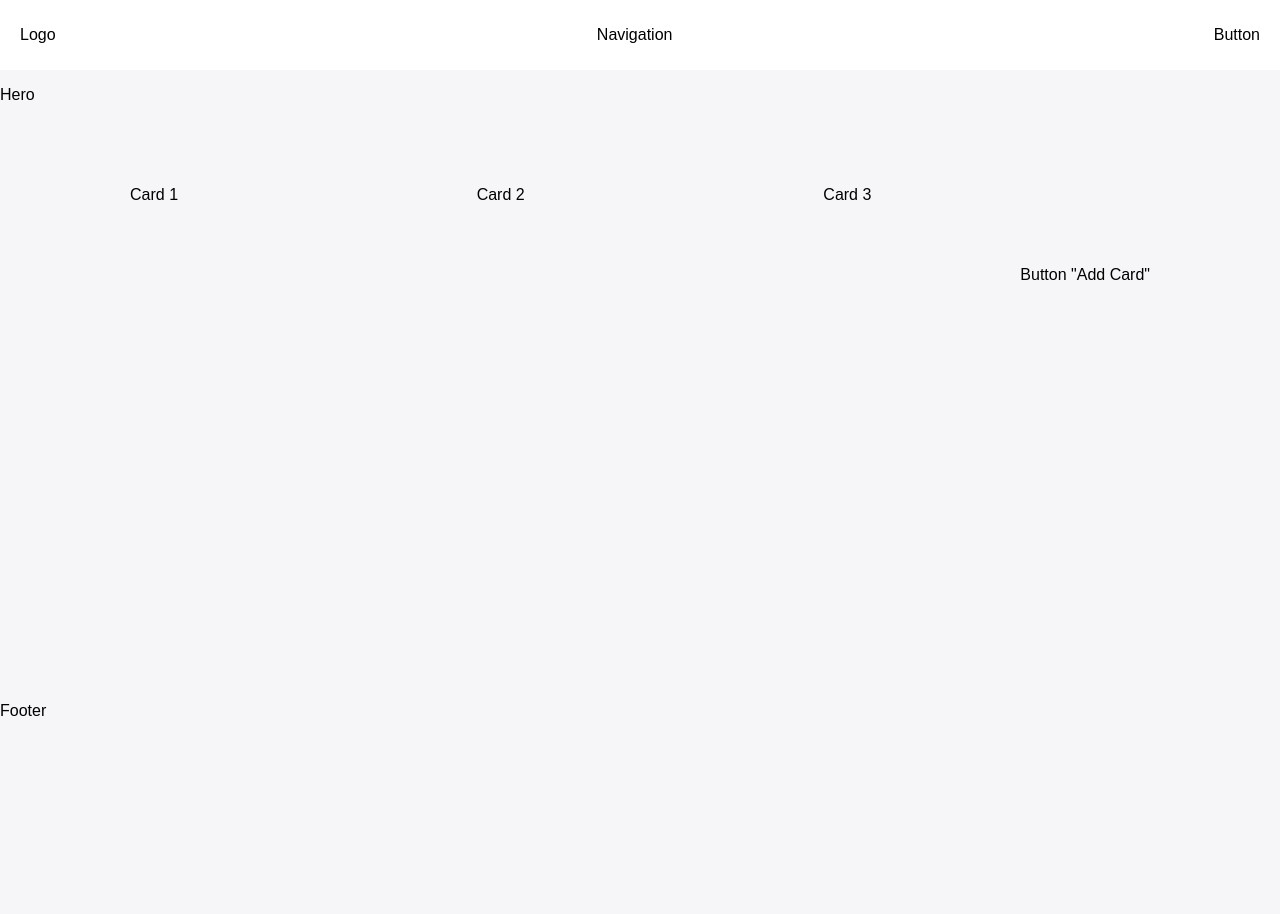
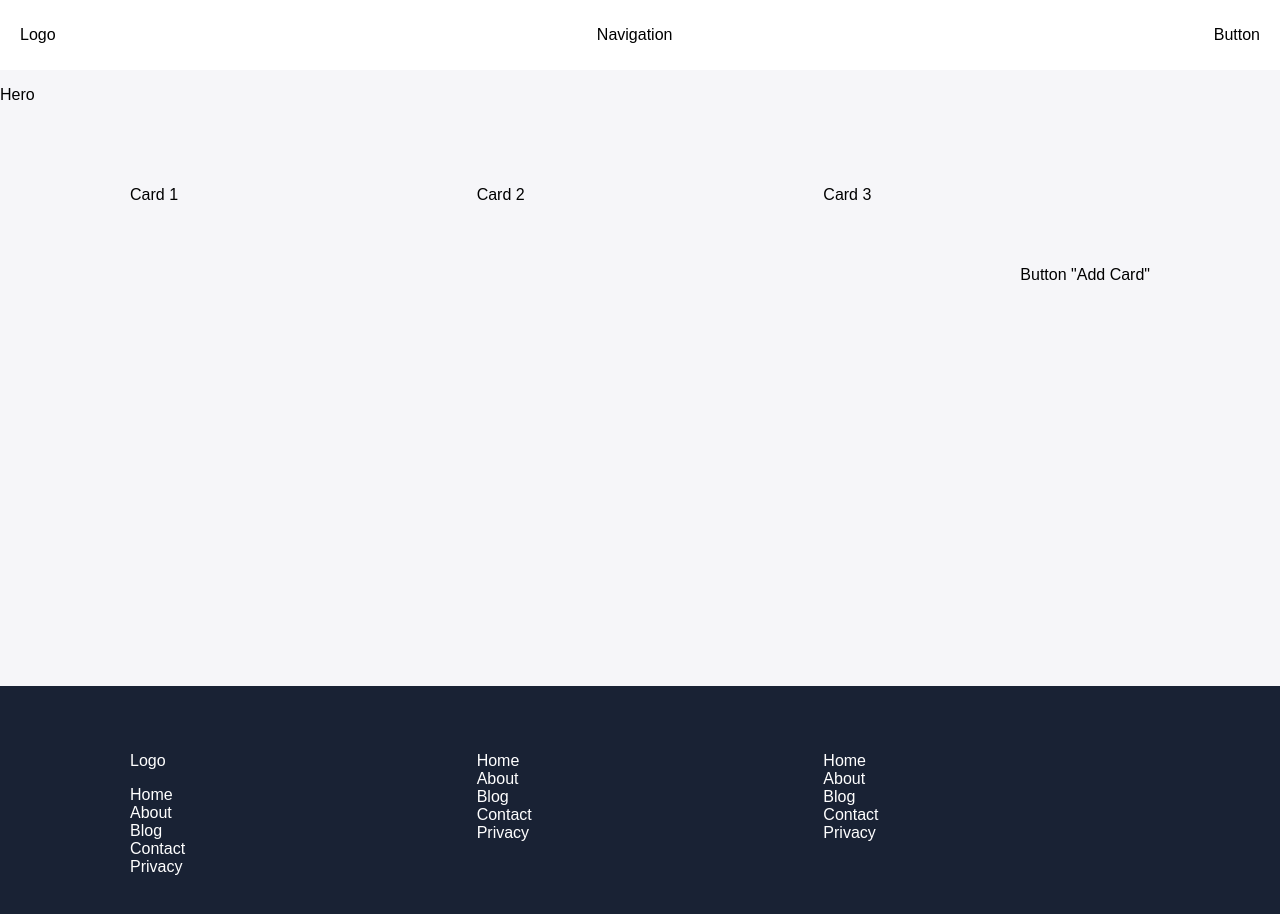
Before and after one commit to simszw/react-schulung-bm, a React (Create React App) app: page / in a window 1280 px wide. Shown: the top 914 px of the page. Before the commit the page ends 800 px from the top, so only its background shows below. Built offline with nearby package versions, Linux system fonts and the light colour scheme.

Commit message:
Added footer component

```diff
--- /dev/null
+++ b/src/components/common/Footer.js
@@ -0,0 +1,64 @@
+function Footer() {
+  return (
+    <footer className="footer">
+      <div className="container grid grid--columns-3">
+        <div className="x">
+          <p>Logo</p>
+          <ul className="footer__list">
+            <li>
+              <a href="/">Home</a>
+            </li>
+            <li>
+              <a href="/">About</a>
+            </li>
+            <li>
+              <a href="/">Blog</a>
+            </li>
+            <li>
+              <a href="/">Contact</a>
+            </li>
+            <li>
+              <a href="/">Privacy</a>
+            </li>
+          </ul>
+        </div>
+        <ul className="footer__list">
+          <li>
+            <a href="/">Home</a>
+          </li>
+          <li>
+            <a href="/">About</a>
+          </li>
+          <li>
+            <a href="/">Blog</a>
+          </li>
+          <li>
+            <a href="/">Contact</a>
+          </li>
+          <li>
+            <a href="/">Privacy</a>
+          </li>
+        </ul>
+        <ul className="footer__list">
+          <li>
+            <a href="/">Home</a>
+          </li>
+          <li>
+            <a href="/">About</a>
+          </li>
+          <li>
+            <a href="/">Blog</a>
+          </li>
+          <li>
+            <a href="/">Contact</a>
+          </li>
+          <li>
+            <a href="/">Privacy</a>
+          </li>
+        </ul>
+      </div>
+    </footer>
+  );
+}
+
+export default Footer;
--- a/src/components/common/Layout.js
+++ b/src/components/common/Layout.js
@@ -1,4 +1,5 @@
 import Content from "./Content";
+import Footer from "./Footer";
 import Header from "./Header";
 
 function Layout() {
@@ -6,7 +7,7 @@ function Layout() {
     <div>
       <Header />
       <Content />
-      <p>Footer</p>
+      <Footer />
     </div>
   );
 }
```
